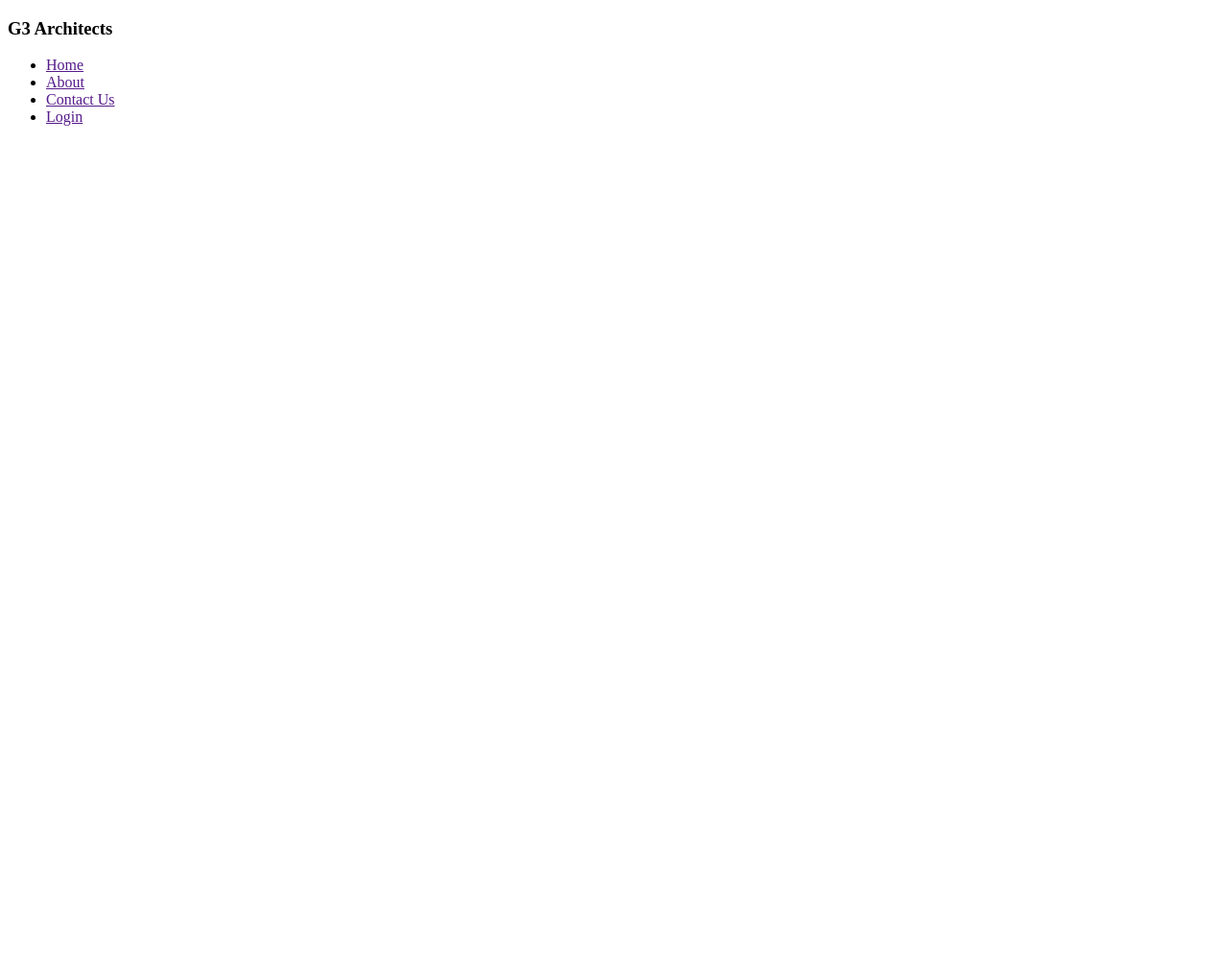
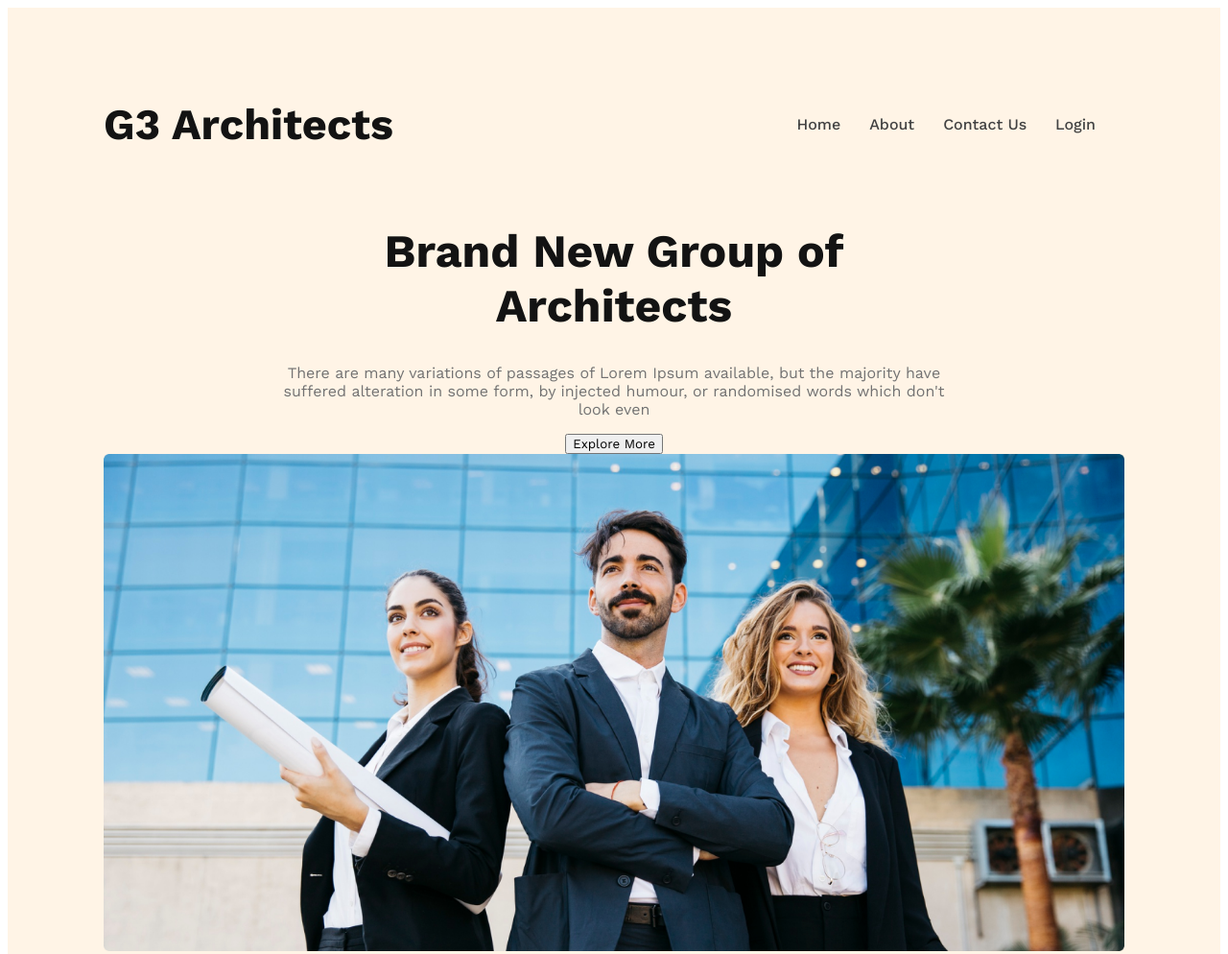
Before and after one commit to zahid-hasan0/g3-architects-website, a plain HTML site: page index.html in a window 1280 px wide. Shown: the top 994 px of the page at 96% size. Before the commit the page ends 800 px from the top, so only its background shows below. Drawn offline with nearby package versions, Linux system fonts and the light colour scheme.

Commit message:
header section almost close only button for nex commit

```diff
--- a/index.html
+++ b/index.html
@@ -11,7 +11,7 @@
     <header>
 
         <nav>
-            <h3>G3 Architects</h3>
+            <h3 class="nav-title" >G3 Architects</h3>
             <ul>
                 <li><a href="">Home</a></li>
                 <li><a href="">About</a></li>
@@ -20,6 +20,15 @@
             </ul>
 
         </nav>
+        <div class="banner">
+            <div class="banner-content">
+                <h1 class="banner-title" >Brand New  Group of Architects </h1>
+            <p class="banner-description">There are many variations of passages of Lorem Ipsum available, but the majority have suffered alteration in some form, by injected humour, or randomised words which don't look even</p>
+            <button class="btn-primary">Explore More</button>
+            </div>
+        </div>
+        <img class="banner-image" src="images/banner.png" alt="">
+
 
     </header>
 
--- a/style/architect.css
+++ b/style/architect.css
@@ -1,2 +1,68 @@
 
 @import url('https://fonts.googleapis.com/css2?family=Work+Sans:ital,wght@0,400;0,500;0,600;0,700;0,800;0,900;1,400&display=swap');
+
+*{
+    font-family: 'Work Sans', sans-serif;
+}
+
+
+header{
+
+    background: rgba(255, 144, 14, 0.10);
+    padding:50px 100px ;
+}
+
+nav{
+
+    display: flex;
+    justify-content: space-between;
+    align-items: center;
+
+}
+.nav-title{
+    color:  #131313;
+font-family: Work Sans;
+font-size: 45px;
+font-weight: 700;
+
+}
+nav >ul{
+    display: flex;
+}
+nav >ul>li{
+    list-style-type: none;
+    margin-right: 30px;
+    font-size: 1rem;
+    font-weight: 500;
+}
+ul>li>a{
+    text-decoration: none;
+    color:  #424242;
+}
+
+.banner-content{
+    max-width: 700px;
+    text-align: center;
+    margin: 0 auto;
+}
+.banner-title{
+    color:  #131313;
+
+font-family: Work Sans;
+font-size: 3rem;
+
+font-weight: 700;
+
+}
+.banner-image{
+    width: 100%;
+}
+.banner-description{
+    color:  #727272;
+
+font-family: Work Sans;
+font-size: 1rem;
+
+font-weight: 400;
+
+}
```
